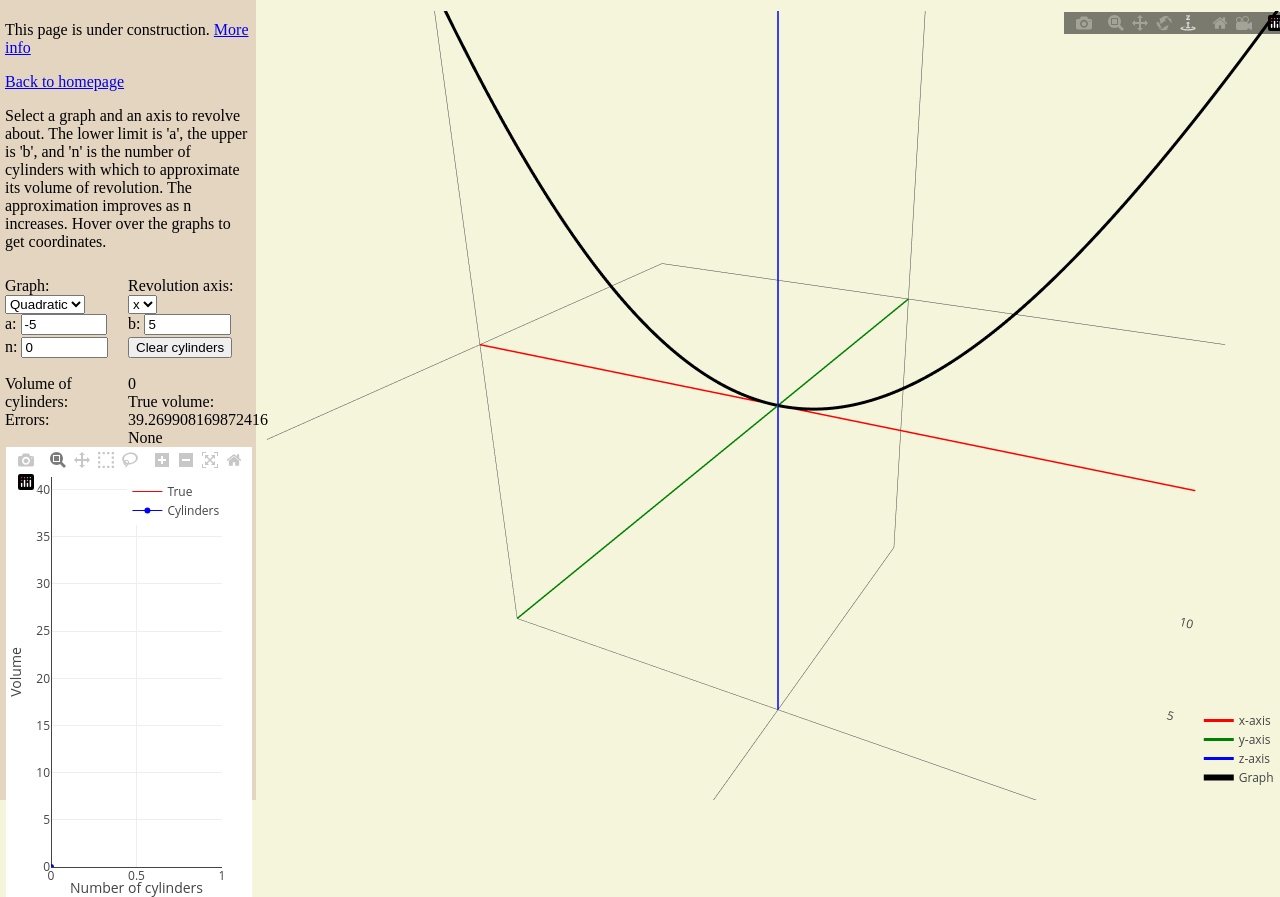
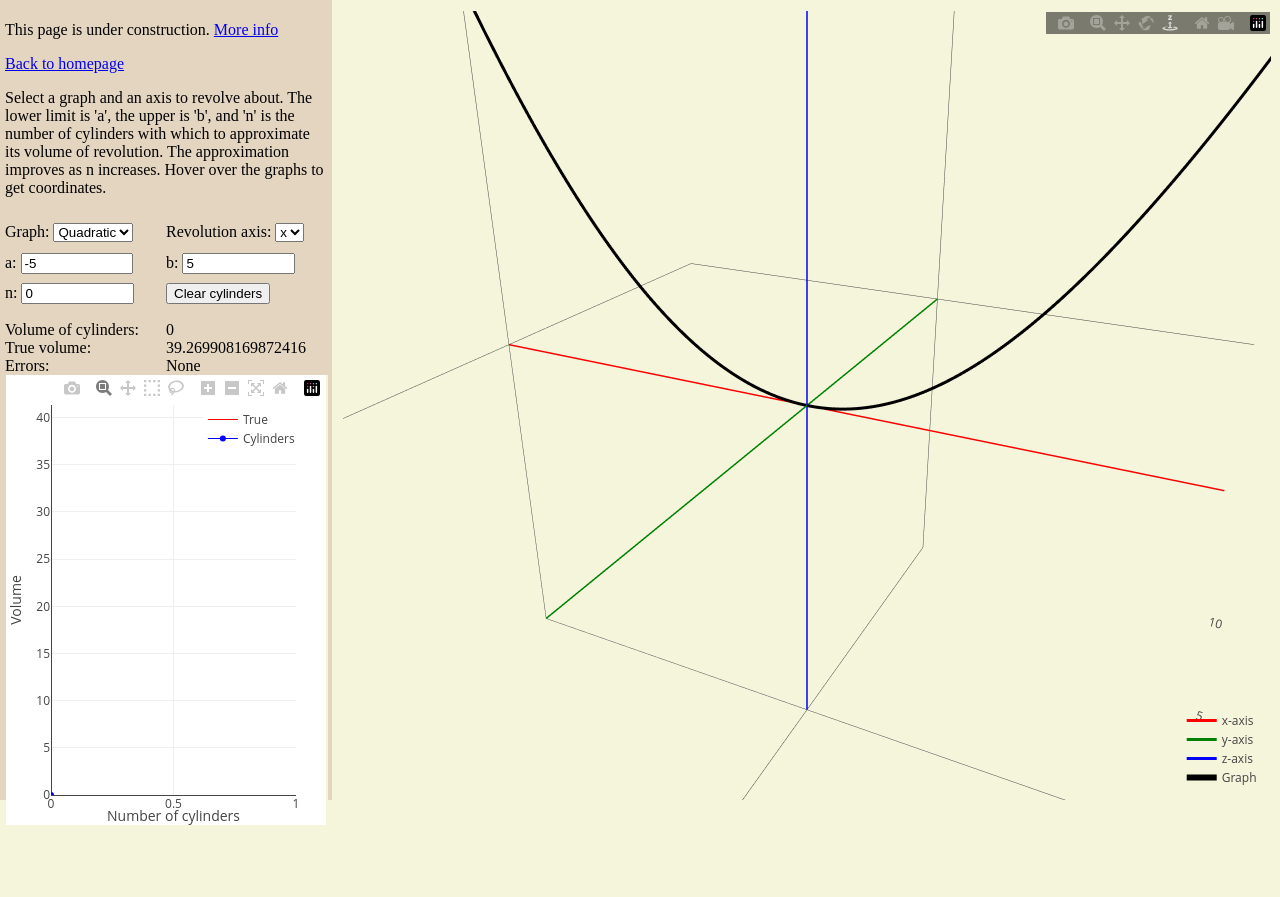
Before and after one commit to nick1627/nick1627.github.io, a plain HTML site: page Projects/VolRevAid/volRevAid.html in a window 1280 px wide. After the commit the page ends 825 px from the top, so only its background shows below. Drawn offline with nearby package versions, Linux system fonts and the light colour scheme; animation ran at ten frames a second.

Commit message:
fixed the width of the sidebar

```diff
--- a/Projects/VolRevAid/Scripts/VolRevAid.js
+++ b/Projects/VolRevAid/Scripts/VolRevAid.js
@@ -220,7 +220,6 @@ class Plot3D{
 
     setLayout(sometitlex, sometitley, sometitlez){
         //set layout of graphs.
-        console.log("hi")
 
         let newLayout = {//layout of 3D graph
             //showlegend: false,
--- a/Projects/VolRevAid/Styles/whiteBoardStyle.css
+++ b/Projects/VolRevAid/Styles/whiteBoardStyle.css
@@ -8,6 +8,7 @@ html{
     overflow: hidden;
 }
 body{
+    display:flex;
     background-color: beige;
     height:100%;
     padding:0%;
@@ -20,8 +21,8 @@ body{
 
 
 .sideBar{
-    width:20%;
-    float:left;
+    width:350px;
+    /* float:left; */
     background-color: rgb(228, 213, 192);
     height: 100%;
     padding: 5px;
@@ -71,13 +72,16 @@ input{
 
 
 .mainSection{
-    width:80%;
+    /* width:calc(100%-350px); */
+    flex-grow:1;
     height:100%;
-    float:right;
+    /* float:left; */
     box-sizing: border-box;
 }
 
 #graph3D{
     /* margin: 10px; */
+    width:100%;
+    height:100%;
     padding:10px;
 }
--- a/Projects/VolRevAid/volRevAid.html
+++ b/Projects/VolRevAid/volRevAid.html
@@ -70,7 +70,7 @@
 
         </div>
 		<div class = "mainSection">
-			<div id='graph3D' style="width:100%; height:100%"></div>
+			<div id='graph3D'></div>
 		</div>
 		<script src=Scripts/Shapes.js></script>
 		<script src=Scripts/Graphs.js></script>
```
